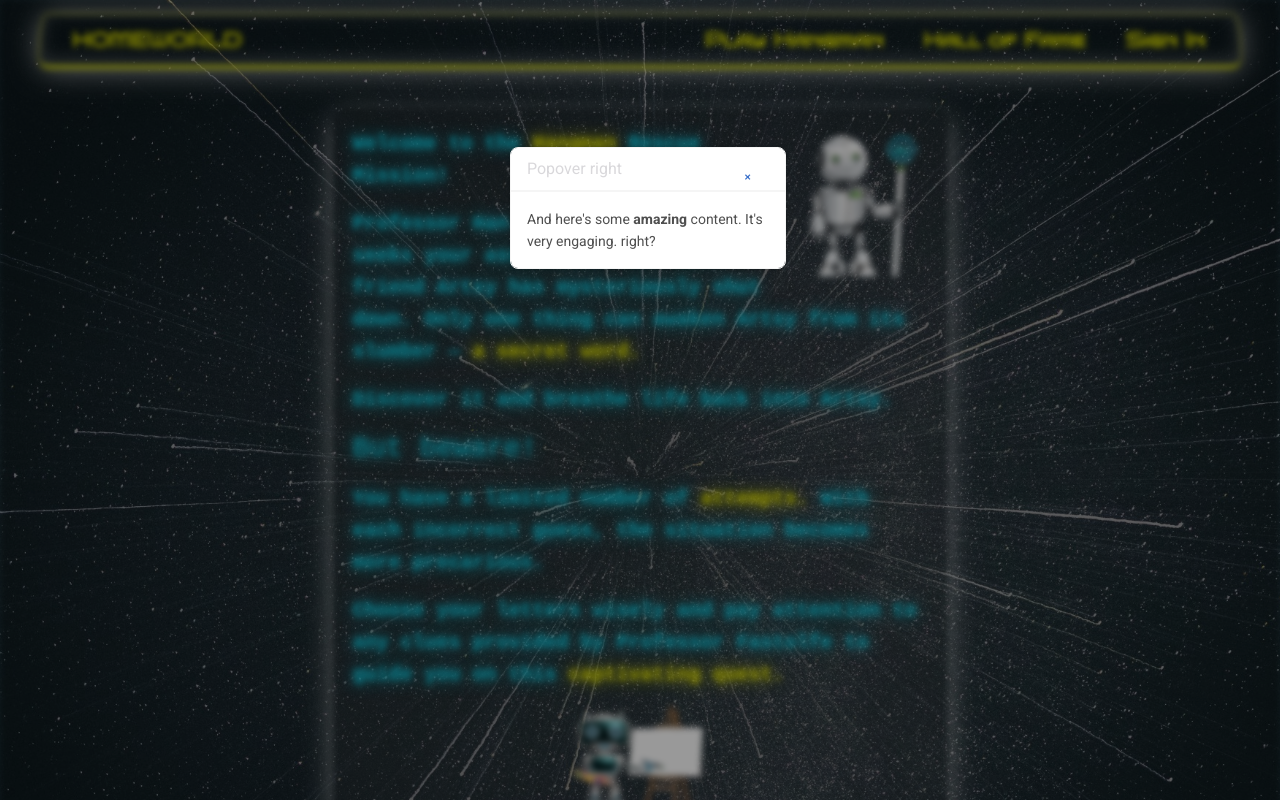
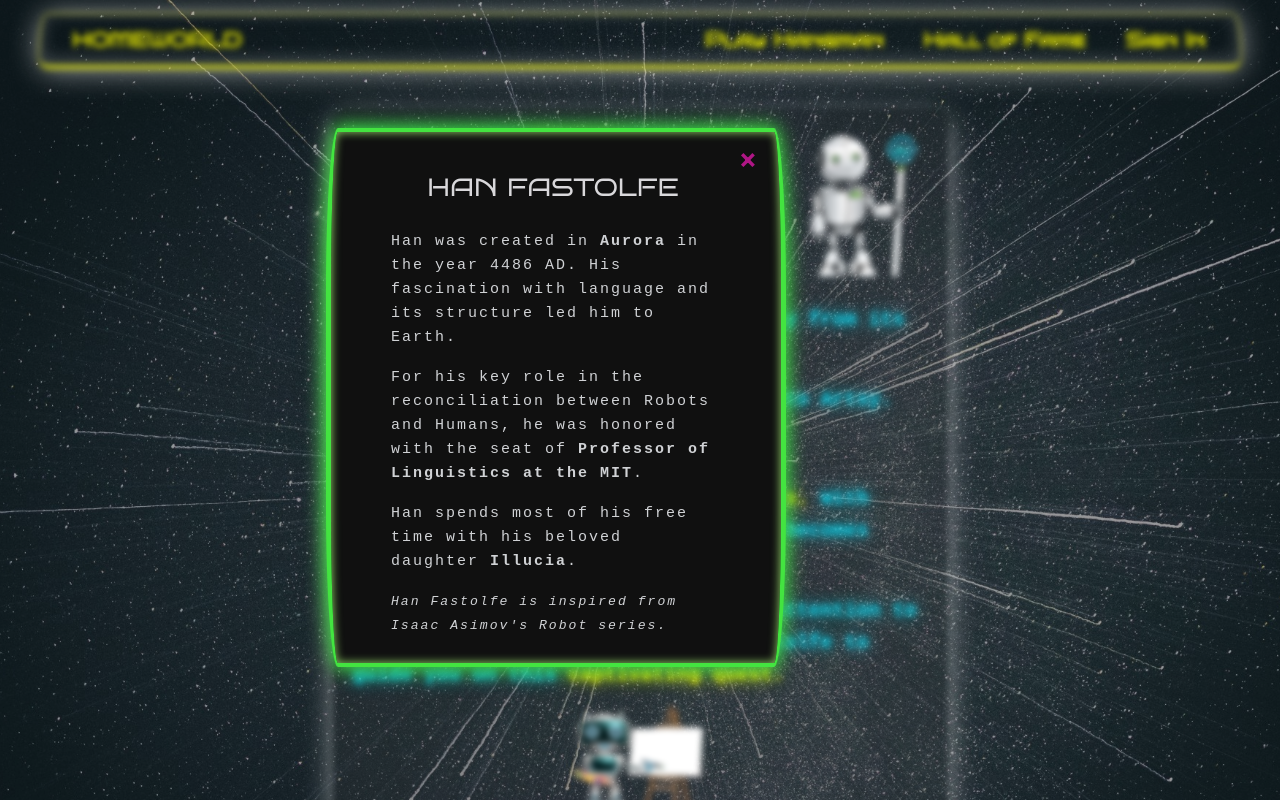
Before and after one commit to spyrostrimis/hangman, a React (Create React App) app in the folder client/: page / in a window 1280 px wide. Both pictures are taken after a click on the picture 860 px from the left and 208 px from the top of the page. Shown: the top 800 px of the page. Built offline with nearby package versions, Linux system fonts and the light colour scheme.

Commit message:
progress on intro popovers

```diff
--- a/client/src/App.css
+++ b/client/src/App.css
@@ -265,7 +265,8 @@ a#checkmark {
 }
 
 .form button:hover {
-    filter: drop-shadow(0 0 15px yellow) drop-shadow(0 0 2px yellow) contrast(2.3) brightness(2.3);
+  filter: drop-shadow(0 0 15px yellow) drop-shadow(0 0 2px yellow) contrast(2.3)
+    brightness(2.3);
   border: 2px solid #d8de0d;
 }
 
@@ -454,7 +455,7 @@ button:focus::after {
   position: absolute;
   bottom: 0px;
   left: 12%;
-  filter: saturate(1.0);
+  filter: saturate(1);
   animation-name: artsy;
   animation-duration: 3s;
   animation-iteration-count: 1;
@@ -464,7 +465,7 @@ button:focus::after {
 
 @keyframes artsy {
   0% {
-    filter: saturate(1.0);
+    filter: saturate(1);
   }
   100% {
     filter: saturate(0.4);
@@ -550,7 +551,8 @@ button:focus::after {
 .keyboard-front {
   background-color: #2c2e34;
   border-radius: 12px 21px 10px 10px;
-  box-shadow: inset 0 0 8px #434343, 0 1px 0 #383838, 0 4px 0 #171717, 0 10px 30px #111;
+  box-shadow: inset 0 0 8px #434343, 0 1px 0 #383838, 0 4px 0 #171717,
+    0 10px 30px #111;
   display: flex;
   flex-direction: column;
   align-items: center;
@@ -560,7 +562,8 @@ button:focus::after {
 .keyboard-back {
   background-color: #2c2e34;
   border-radius: 12px 21px 10px 10px;
-    box-shadow: inset 0 0 8px #434343, 0 1px 0 #383838, 0 4px 0 #171717, 0 10px 30px #111;
+  box-shadow: inset 0 0 8px #434343, 0 1px 0 #383838, 0 4px 0 #171717,
+    0 10px 30px #111;
   transform: rotateY(180deg);
   display: flex;
   align-items: center;
@@ -575,10 +578,8 @@ height: 120px;
   box-shadow: none;
 }
 
-
 .keyboardcontainer.flipped .keyboardcontainer-inner {
   transform: rotateY(180deg);
-
 }
 
 .keyboardronny {
@@ -644,7 +645,8 @@ height: 120px;
   margin-right: 290px;
 }
 
-#hint1:disabled, #hint2:disabled {
+#hint1:disabled,
+#hint2:disabled {
   cursor: default;
   opacity: 0.6;
   color: #d0d2d5;
@@ -674,17 +676,21 @@ height: 120px;
   border-top-right-radius: 12px 80px;
   border-bottom-right-radius: 5px;
   border-bottom-left-radius: 5px;
-    box-shadow: 0px 0px 10px 0px rgb(16 207 230 / 99%), inset 0px 0px 33px 10px #d9d8db24;
-    -webkit-box-shadow: 0px 0px 10px 0px rgb(16 207 230 / 99%), inset 0px 0px 33px 10px #d9d8db24;
-    -moz-box-shadow: 0px 0px 8px 0px rgb(16 207 230 / 99%), inset 0px 0px 119px 41px #d9d8db24;
+  box-shadow: 0px 0px 10px 0px rgb(16 207 230 / 99%),
+    inset 0px 0px 33px 10px #d9d8db24;
+  -webkit-box-shadow: 0px 0px 10px 0px rgb(16 207 230 / 99%),
+    inset 0px 0px 33px 10px #d9d8db24;
+  -moz-box-shadow: 0px 0px 8px 0px rgb(16 207 230 / 99%),
+    inset 0px 0px 119px 41px #d9d8db24;
 }
 
 .keyboardreplay button:hover,
 .keyboardreplay button:focus {
-  color: #95DEE9;
+  color: #95dee9;
   box-shadow: 0px 0px 10px 0px #10cfe6fc, inset 0px 0px 14px 27px #d9d8db1a;
 
-    -webkit-box-shadow: 0px 0px 10px 0px #10cfe6fc, inset 0px 0px 14px 27px #d9d8db1a;
+  -webkit-box-shadow: 0px 0px 10px 0px #10cfe6fc,
+    inset 0px 0px 14px 27px #d9d8db1a;
   -moz-box-shadow: 0px 0px 10px 0px #10cfe6fc, inset 0px 0px 14px 27px #d9d8db1a;
 }
 
@@ -1028,21 +1034,120 @@ tr:nth-child(odd) {
   left: 0;
   width: 100%;
   height: 100%;
-  background-color: rgba(0, 0, 0, 0.4); /* Adjust the background color and opacity as desired */
+  background-color: rgba(
+    0,
+    0,
+    0,
+    0.0
+  ); /* Adjust the background color and opacity as desired */
   z-index: 9999;
 }
 
+#introronny {
+  border: 5px solid #43e440;
+  background: none;
+  border-top-left-radius: 12px 162px;
+  border-top-right-radius: 12px 162px;
+  border-bottom-right-radius: 12px 162px;
+  border-bottom-left-radius: 12px 162px;
+  background-color: #101010;
+  max-width: 460px;
+  max-height: 540px;
+  overflow: hidden;
+  box-shadow: 0px 0px 18px 3px #40e445, inset 0px 0px 9px 1px #b0ff7bb8;
+  -webkit-box-shadow: 0px 0px 18px 3px #40e445, inset 0px 0px 9px 1px #b0ff7bb8;
+  -moz-box-shadow: 0px 0px 18px 3px #40e445, inset 0px 0px 9px 1px #b0ff7bb8;
+  border-bottom: 4px solid #43e440;
+  border-top: 4px solid #43e440;
+  border-left: 5px solid #43e440;
+  border-right: 5px solid #43e440;
+}
+
+#introronnyheader {
+  background: none;
+  text-transform: uppercase;
+  border: none;
+  font-family: "bruno";
+  padding: 35px 25px 16px 35px;
+  margin-bottom: 0;
+  font-size: 25px;
+  text-align: center;
+  font-weight: 400;
+}
+
+#introronnyheader::before {
+  border-bottom: 3px solid #ff19c1b8;
+}
+
+#introronnybody {
+  background: none;
+  border: none;
+  color: #d0d2d5;
+  font-family: monospace;
+  letter-spacing: 2px;
+  font-size: 15px;
+  font-weight: 400;
+  padding: 7px 60px 40px 60px;
+  max-width: 460px;
+  max-height: 440px;
+  overflow: hidden;
+}
+
 .popover-close-btn {
-  position: absolute;
-  top: 10px;
-  right: 10px;
-  padding: 5px 10px;
-  background-color: #fff;
+  padding: 0px 0px;
   border: none;
   cursor: pointer;
-  z-index: 9999;
+  float: right;
+  font-size: 30px;
+  color: #ff19c1ab;
+  font-weight: 900;
+  margin-top: -31px;
+  background: none;
+  font-family: "Roboto";
 }
 
+button.popover-close-btn:hover {
+  background: none;
+  color: #ff19c1de;
+}
+
+#introartsy {
+  border: 5px solid #e1801b;
+  background: none;
+  border-top-left-radius: 12px 162px;
+  border-top-right-radius: 12px 162px;
+  border-bottom-right-radius: 12px 162px;
+  border-bottom-left-radius: 12px 162px;
+  background-color: #101010;
+  max-width: 460px;
+  max-height: 540px;
+  overflow: hidden;
+  box-shadow: 0px 0px 18px 3px #e1801b, inset 0px 0px 9px 1px #ffc47bb8;
+  -webkit-box-shadow: 0px 0px 18px 3px #e1801b, inset 0px 0px 9px 1px #ffc47bb8;
+  -moz-box-shadow: 0px 0px 18px 3px #e1801b, inset 0px 0px 9px 1px #ffc47bb8;
+  border-bottom: 4px solid #e1801b;
+  border-top: 4px solid #e1801b;
+  border-left: 5px solid #e1801b;
+  border-right: 5px solid #e1801b;
+}
+
+#popover-close-btn-artsy {
+  padding: 0px 0px;
+  border: none;
+  cursor: pointer;
+  float: right;
+  font-size: 30px;
+  color: #3fbfffc4;
+  font-weight: 900;
+  margin-top: -31px;
+  background: none;
+  font-family: "Roboto";
+}
+
+#popover-close-btn-artsy:hover {
+  background: none;
+  color: #2cb5f9f2;
+}
 /*
 @media (min-width: 960px) and (max-width: 1024px) {
   .navbarcustom {
--- a/client/src/Components/Intro.js
+++ b/client/src/Components/Intro.js
@@ -50,21 +50,60 @@ const Intro = () => {
     document.getElementById("root").classList.remove("blur-effect");
   };
 
-  const popoverContent = (
-    <Popover id="popover-basic">
-      <Popover.Header>
-        Popover right
-        <Button
-          variant="link"
-          className="popover-close-btn"
-          onClick={handlePopoverClose}
-        >
+  const popoverRonnyIntro = (
+    <Popover id="introronny">
+      <Popover.Header id="introronnyheader">
+        Han Fastolfe
+        <button className="popover-close-btn" onClick={handlePopoverClose}>
           &times;
-        </Button>
+        </button>
       </Popover.Header>
-      <Popover.Body>
-        And here's some <strong>amazing</strong> content. It's very engaging.
-        right?
+      <Popover.Body id="introronnybody">
+        <p>
+          Han was created in <strong>Aurora</strong> in the year 4486 AD. His
+          fascination with language and its structure led him to Earth.
+        </p>
+        <p>
+          For his key role in the reconciliation between Robots and Humans, he
+          was honored with the seat of{" "}
+          <strong>Professor of Linguistics at the MIT</strong>.
+        </p>
+        <p>
+          Han spends most of his free time with his beloved daughter{" "}
+          <strong>Illucia</strong>.
+        </p>
+        <small>
+          <i>Han Fastolfe is inspired from Isaac Asimov's Robot series.</i>
+        </small>
+      </Popover.Body>
+    </Popover>
+  );
+
+  const popoverArtsyIntro = (
+    <Popover id="introartsy">
+      <Popover.Header id="introronnyheader">
+        Artsy
+        <button id="popover-close-btn-artsy" onClick={handlePopoverClose}>
+          &times;
+        </button>
+      </Popover.Header>
+      <Popover.Body id="introronnybody">
+        <p>
+          Han was created in <strong>Aurora</strong> in the year 4486 AD. His
+          fascination with language and its structure led him to Earth.
+        </p>
+        <p>
+          For his key role in the reconciliation between Robots and Humans, he
+          is honored with the seat of{" "}
+          <strong>Professor of Linguistics at the MIT</strong>.
+        </p>
+        <p>
+          Han spends most of his free time with his beloved daughter{" "}
+          <strong>Illucia</strong>.
+        </p>
+        <small>
+          <i>Han Fastolfe is inspired from Isaac Asimov's Robot series.</i>
+        </small>
       </Popover.Body>
     </Popover>
   );
@@ -77,11 +116,11 @@ const Intro = () => {
       <div className="introcontainer">
         {/* <h3>ABOUT THE GAME</h3> */}
         {/* <figure> */}
-        <div ref={popoverRef}>
+        <div ref={popoverRef} className="introbios">
           <OverlayTrigger
             trigger="click"
-            placement="auto"
-            overlay={popoverContent}
+            placement="left-start"
+            overlay={popoverRonnyIntro}
             show={popoverOpen}
             onToggle={handlePopoverOpen}
           >
@@ -143,8 +182,8 @@ const Intro = () => {
           <div ref={popoverRef}>
             <OverlayTrigger
               trigger="click"
-            placement="auto"
-            overlay={popoverContent}
+              placement="top"
+              overlay={popoverArtsyIntro}
               show={popoverOpen2}
               onToggle={handlePopoverOpen2}
             >
@@ -156,6 +195,9 @@ const Intro = () => {
               />
             </OverlayTrigger>
           </div>
+          {popoverOpen2 && (
+            <div className="overlay-effect" onClick={handlePopoverClose2} />
+          )}
         </div>
       </div>
       <div style={{ marginTop: "43px" }}>
```
Lines whose indentation alone changed are shown as unchanged.
